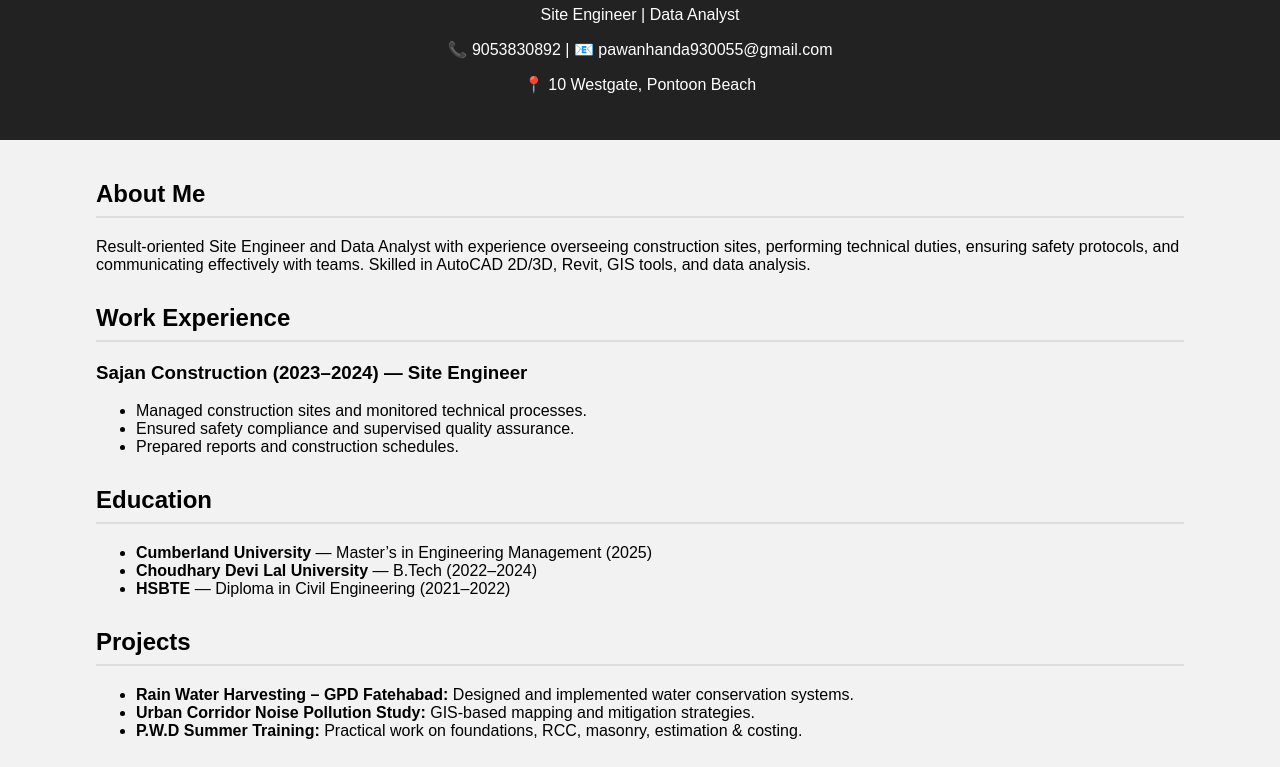
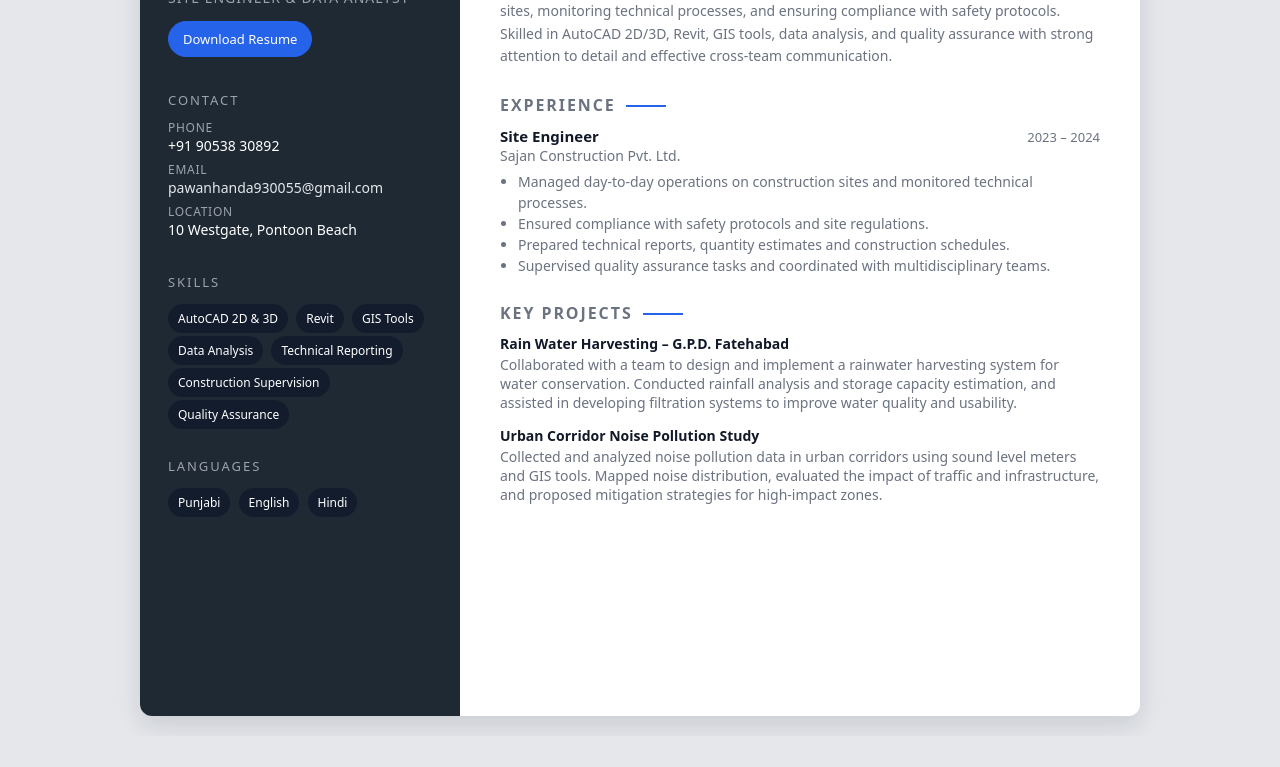
Before and after one commit to ndavicent60-png/pawan-kumar, a plain HTML site: page index.html in a window 1280 px wide. Shown: the part 104-871 px from the top of the page. After the commit the page ends 840 px from the top, so only its background shows below. Drawn offline with Linux system fonts and the light colour scheme.

Commit message:
Update index.html

```diff
--- a/index.html
+++ b/index.html
@@ -1,93 +1,367 @@
 <!DOCTYPE html>
 <html lang="en">
 <head>
-    <meta charset="UTF-8" />
-    <meta name="viewport" content="width=device-width, initial-scale=1.0" />
-    <title>Pawan Kumar | Site Engineer & Data Analyst</title>
-    <style>
-        body { font-family: Arial, sans-serif; margin: 0; padding: 0; background: #f2f2f2; }
-        header { background: #222; color: white; padding: 30px; text-align: center; }
-        .container { width: 85%; margin: auto; padding: 20px; }
-        h2 { border-bottom: 2px solid #ddd; padding-bottom: 8px; }
-        .section { margin-bottom: 30px; }
-        .skills, .languages { display: flex; flex-wrap: wrap; }
-        .tag { background: #333; color: white; padding: 6px 12px; margin: 4px;
-               border-radius: 5px; font-size: 14px; }
-        footer { background: #222; color: white; text-align: center; padding: 10px; }
-    </style>
+  <meta charset="UTF-8" />
+  <meta name="viewport" content="width=device-width, initial-scale=1.0" />
+  <title>Pawan Kumar | Site Engineer & Data Analyst</title>
+  <style>
+    :root {
+      --primary: #1f2933;
+      --accent: #2563eb;
+      --light-bg: #f5f7fb;
+      --border: #e5e7eb;
+      --text-main: #111827;
+      --text-muted: #6b7280;
+    }
+
+    * {
+      box-sizing: border-box;
+      margin: 0;
+      padding: 0;
+    }
+
+    body {
+      font-family: system-ui, -apple-system, BlinkMacSystemFont, "Segoe UI", sans-serif;
+      background: #e5e7eb;
+      color: var(--text-main);
+      padding: 20px;
+    }
+
+    .page {
+      max-width: 1000px;
+      margin: 0 auto;
+      background: white;
+      border-radius: 12px;
+      box-shadow: 0 10px 25px rgba(15, 23, 42, 0.12);
+      overflow: hidden;
+      display: grid;
+      grid-template-columns: 320px 1fr;
+      min-height: 100vh;
+    }
+
+    /* Left column (sidebar) */
+    .sidebar {
+      background: var(--primary);
+      color: white;
+      padding: 32px 28px;
+      display: flex;
+      flex-direction: column;
+      gap: 28px;
+    }
+
+    .name {
+      font-size: 26px;
+      font-weight: 700;
+      margin-bottom: 4px;
+    }
+
+    .role {
+      font-size: 14px;
+      text-transform: uppercase;
+      letter-spacing: 1px;
+      color: #9ca3af;
+    }
+
+    .contact-item {
+      font-size: 14px;
+      margin-bottom: 6px;
+    }
+
+    .contact-item span {
+      display: block;
+      font-size: 12px;
+      text-transform: uppercase;
+      color: #9ca3af;
+      letter-spacing: 0.06em;
+    }
+
+    .section-title {
+      font-size: 13px;
+      text-transform: uppercase;
+      letter-spacing: 0.15em;
+      color: #9ca3af;
+      margin-bottom: 10px;
+    }
+
+    .pill {
+      display: inline-block;
+      font-size: 12px;
+      padding: 6px 10px;
+      border-radius: 999px;
+      background: rgba(15, 23, 42, 0.7);
+      margin: 3px 4px 0 0;
+    }
+
+    .sidebar hr {
+      border: none;
+      border-top: 1px solid rgba(148, 163, 184, 0.4);
+      margin: 4px 0 10px;
+    }
+
+    /* Right column (content) */
+    .content {
+      padding: 32px 40px 40px;
+      background: white;
+    }
+
+    .about {
+      margin-bottom: 26px;
+    }
+
+    .about p {
+      font-size: 14px;
+      color: var(--text-muted);
+      line-height: 1.6;
+    }
+
+    .content-section {
+      margin-bottom: 26px;
+    }
+
+    .content-section h2 {
+      font-size: 16px;
+      text-transform: uppercase;
+      letter-spacing: 0.12em;
+      color: var(--text-muted);
+      margin-bottom: 10px;
+    }
+
+    .content-section h2::after {
+      content: "";
+      display: inline-block;
+      width: 40px;
+      height: 2px;
+      background: var(--accent);
+      margin-left: 10px;
+      vertical-align: middle;
+    }
+
+    .job {
+      margin-bottom: 16px;
+    }
+
+    .job-header {
+      display: flex;
+      justify-content: space-between;
+      align-items: baseline;
+      gap: 10px;
+    }
+
+    .job-title {
+      font-weight: 600;
+      font-size: 15px;
+    }
+
+    .job-company {
+      font-size: 14px;
+      color: var(--text-muted);
+    }
+
+    .job-date {
+      font-size: 13px;
+      color: var(--text-muted);
+    }
+
+    .job ul {
+      margin-top: 6px;
+      padding-left: 18px;
+      font-size: 14px;
+      color: var(--text-muted);
+      line-height: 1.5;
+    }
+
+    .edu-item {
+      margin-bottom: 10px;
+    }
+
+    .edu-title {
+      font-weight: 600;
+      font-size: 14px;
+    }
+
+    .edu-meta {
+      font-size: 13px;
+      color: var(--text-muted);
+    }
+
+    .project {
+      margin-bottom: 14px;
+    }
+
+    .project-title {
+      font-weight: 600;
+      font-size: 14px;
+    }
+
+    .project p {
+      font-size: 14px;
+      color: var(--text-muted);
+      margin-top: 2px;
+    }
+
+    .footer {
+      font-size: 12px;
+      text-align: center;
+      color: #9ca3af;
+      padding-top: 10px;
+      border-top: 1px solid var(--border);
+      margin-top: 8px;
+    }
+
+    .btn-row {
+      margin-top: 12px;
+    }
+
+    .btn {
+      display: inline-block;
+      padding: 8px 14px;
+      border-radius: 999px;
+      font-size: 13px;
+      text-decoration: none;
+      border: 1px solid var(--accent);
+      color: var(--accent);
+      transition: background 0.15s, color 0.15s;
+      margin-right: 6px;
+      margin-bottom: 6px;
+    }
+
+    .btn.primary {
+      background: var(--accent);
+      color: white;
+    }
+
+    .btn.primary:hover {
+      background: #1d4ed8;
+    }
+
+    .btn:hover {
+      background: var(--accent);
+      color: white;
+    }
+
+    @media (max-width: 820px) {
+      .page {
+        grid-template-columns: 1fr;
+      }
+      .sidebar {
+        flex-direction: column;
+      }
+    }
+
+    @media (max-width: 600px) {
+      body {
+        padding: 10px;
+      }
+      .content {
+        padding: 24px 18px 24px;
+      }
+    }
+  </style>
 </head>
 <body>
+  <div class="page">
+    <!-- LEFT COLUMN -->
+    <aside class="sidebar">
+      <div>
+        <div class="name">Pawan Kumar</div>
+        <div class="role">Site Engineer &amp; Data Analyst</div>
 
-<header>
-    <h1>Pawan Kumar</h1>
-    <p>Site Engineer | Data Analyst</p>
-    <p>📞 9053830892 | 📧 pawanhanda930055@gmail.com</p>
-    <p>📍 10 Westgate, Pontoon Beach</p>
-</header>
+        <div class="btn-row" style="margin-top:14px;">
+          <!-- Change resume file name after uploading your PDF -->
+          <a href="Pawan_Kumar_Resume.pdf" class="btn primary" target="_blank">Download Resume</a>
+        </div>
+      </div>
 
-<div class="container">
+      <div>
+        <div class="section-title">Contact</div>
+        <div class="contact-item">
+          <span>Phone</span>
+          +91 90538 30892
+        </div>
+        <div class="contact-item">
+          <span>Email</span>
+          <a href="mailto:pawanhanda930055@gmail.com" style="color:#e5e7eb;text-decoration:none;">
+            pawanhanda930055@gmail.com
+          </a>
+        </div>
+        <div class="contact-item">
+          <span>Location</span>
+          10 Westgate, Pontoon Beach
+        </div>
+      </div>
 
-    <div class="section">
-        <h2>About Me</h2>
-        <p>Result-oriented Site Engineer and Data Analyst with experience overseeing construction sites,
-        performing technical duties, ensuring safety protocols, and communicating effectively with teams.
-        Skilled in AutoCAD 2D/3D, Revit, GIS tools, and data analysis.</p>
-    </div>
+      <div>
+        <div class="section-title">Skills</div>
+        <div>
+          <span class="pill">AutoCAD 2D &amp; 3D</span>
+          <span class="pill">Revit</span>
+          <span class="pill">GIS Tools</span>
+          <span class="pill">Data Analysis</span>
+          <span class="pill">Technical Reporting</span>
+          <span class="pill">Construction Supervision</span>
+          <span class="pill">Quality Assurance</span>
+        </div>
+      </div>
 
-    <div class="section">
-        <h2>Work Experience</h2>
-        <h3>Sajan Construction (2023–2024) — Site Engineer</h3>
-        <ul>
-            <li>Managed construction sites and monitored technical processes.</li>
-            <li>Ensured safety compliance and supervised quality assurance.</li>
-            <li>Prepared reports and construction schedules.</li>
-        </ul>
-    </div>
+      <div>
+        <div class="section-title">Languages</div>
+        <div>
+          <span class="pill">Punjabi</span>
+          <span class="pill">English</span>
+          <span class="pill">Hindi</span>
+        </div>
+      </div>
+    </aside>
 
-    <div class="section">
-        <h2>Education</h2>
-        <ul>
-            <li><strong>Cumberland University</strong> — Master’s in Engineering Management (2025)</li>
-            <li><strong>Choudhary Devi Lal University</strong> — B.Tech (2022–2024)</li>
-            <li><strong>HSBTE</strong> — Diploma in Civil Engineering (2021–2022)</li>
-        </ul>
-    </div>
+    <!-- RIGHT COLUMN -->
+    <main class="content">
+      <section class="about">
+        <h2 style="font-size:18px;margin-bottom:6px;">Profile</h2>
+        <p>
+          Result-oriented Site Engineer and Data Analyst with experience overseeing construction
+          sites, monitoring technical processes, and ensuring compliance with safety protocols.
+          Skilled in AutoCAD 2D/3D, Revit, GIS tools, data analysis, and quality assurance with
+          strong attention to detail and effective cross-team communication.
+        </p>
+      </section>
 
-    <div class="section">
-        <h2>Projects</h2>
-        <ul>
-            <li><strong>Rain Water Harvesting – GPD Fatehabad:</strong> Designed and implemented water conservation systems.</li>
-            <li><strong>Urban Corridor Noise Pollution Study:</strong> GIS-based mapping and mitigation strategies.</li>
-            <li><strong>P.W.D Summer Training:</strong> Practical work on foundations, RCC, masonry, estimation & costing.</li>
-        </ul>
-    </div>
+      <section class="content-section">
+        <h2>Experience</h2>
 
-    <div class="section">
-        <h2>Skills</h2>
-        <div class="skills">
-            <span class="tag">AutoCAD 2D/3D</span>
-            <span class="tag">Revit</span>
-            <span class="tag">GIS Tools</span>
-            <span class="tag">Data Analysis</span>
-            <span class="tag">Quality Assurance</span>
-            <span class="tag">Construction Supervision</span>
+        <div class="job">
+          <div class="job-header">
+            <div>
+              <div class="job-title">Site Engineer</div>
+              <div class="job-company">Sajan Construction Pvt. Ltd.</div>
+            </div>
+            <div class="job-date">2023 – 2024</div>
+          </div>
+          <ul>
+            <li>Managed day-to-day operations on construction sites and monitored technical processes.</li>
+            <li>Ensured compliance with safety protocols and site regulations.</li>
+            <li>Prepared technical reports, quantity estimates and construction schedules.</li>
+            <li>Supervised quality assurance tasks and coordinated with multidisciplinary teams.</li>
+          </ul>
         </div>
-    </div>
+      </section>
 
-    <div class="section">
-        <h2>Languages</h2>
-        <div class="languages">
-            <span class="tag">Punjabi</span>
-            <span class="tag">English</span>
-            <span class="tag">Hindi</span>
+      <section class="content-section">
+        <h2>Key Projects</h2>
+
+        <div class="project">
+          <div class="project-title">Rain Water Harvesting – G.P.D. Fatehabad</div>
+          <p>
+            Collaborated with a team to design and implement a rainwater harvesting system for water
+            conservation. Conducted rainfall analysis and storage capacity estimation, and assisted in
+            developing filtration systems to improve water quality and usability.
+          </p>
         </div>
-    </div>
 
-</div>
-
-<footer>
-    © 2025 Pawan Kumar — Website powered by GitHub Pages
-</footer>
-
-</body>
-</html>
+        <div class="project">
+          <div class="project-title">Urban Corridor Noise Pollution Study</div>
+          <p>
+            Collected and analyzed noise pollution data in urban corridors using sound level meters and
+            GIS tools. Mapped noise distribution, evaluated the impact of traffic and infrastructure, and
+            proposed mitigation strategies for high-impact zones.
+          </p>
+        </div>
```
